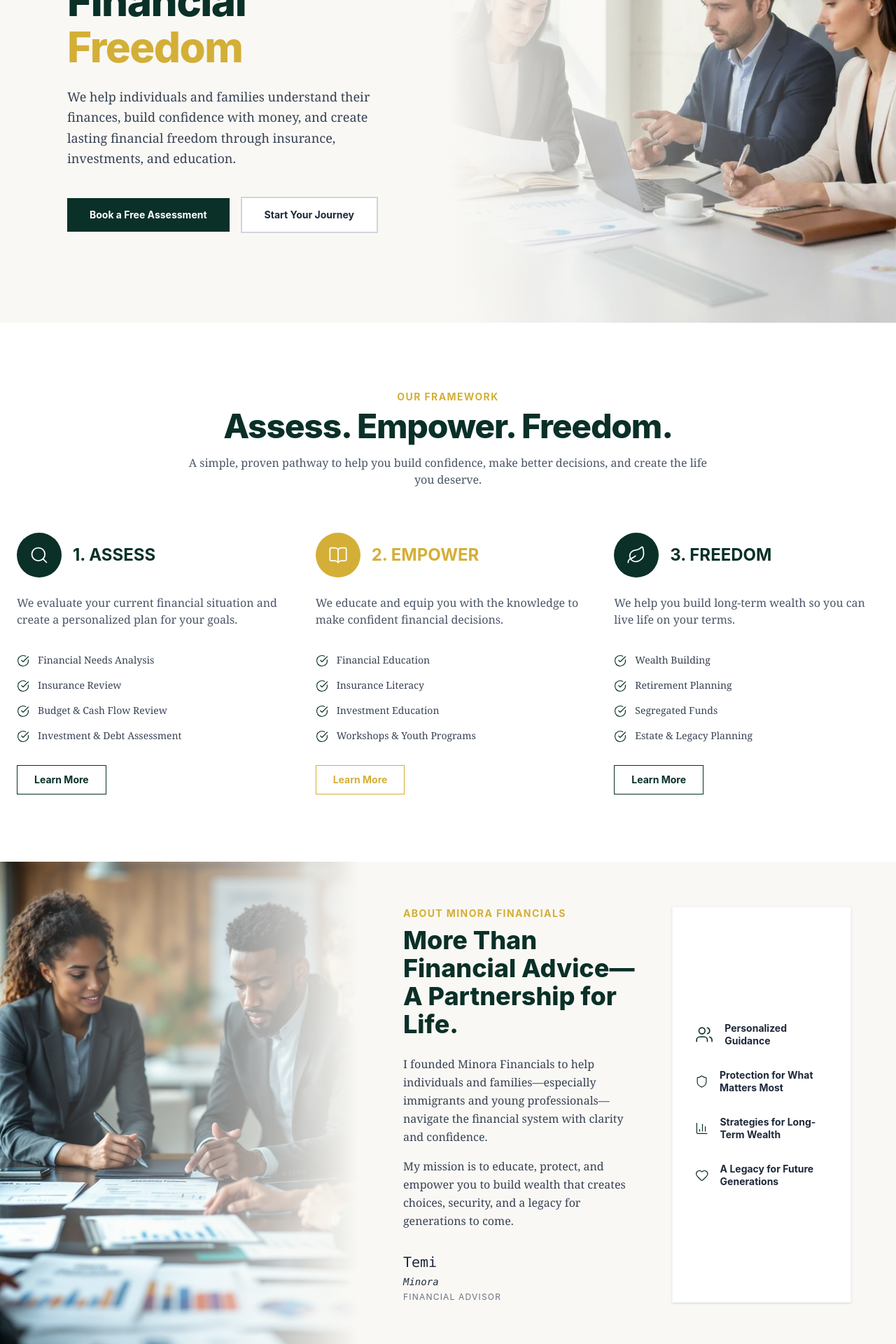
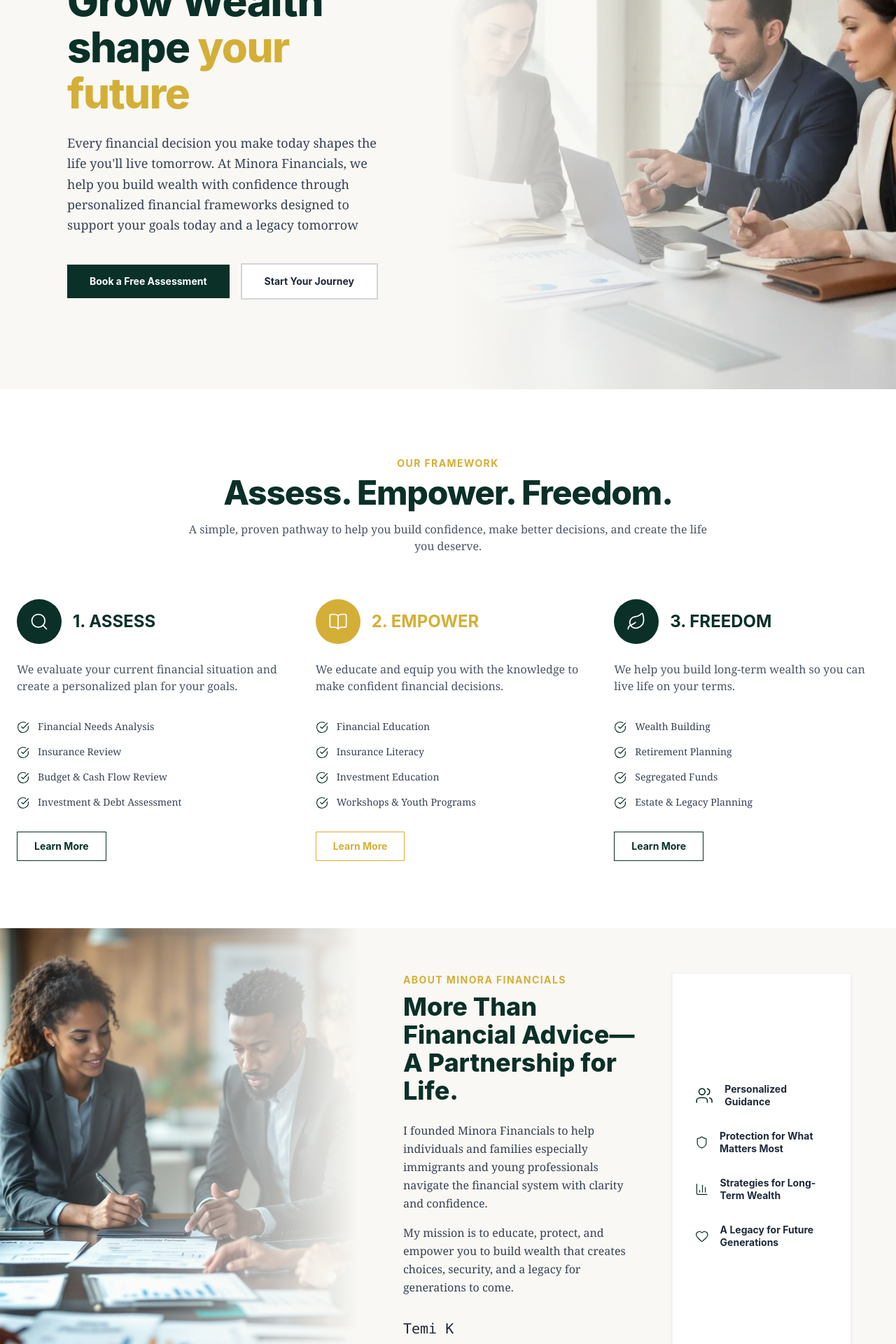
Before and after one commit to Jamarblack/Minora-Finance, a React (Vite) app in the folder minora-finance-frontend/: page / in a window 1280 px wide. Shown: the part 340-2260 px from the top of the page at 70% size. Built offline with nearby package versions, Linux system fonts and the light colour scheme.

Commit message:
feat: update About and Landing pages with new content and improved messaging

```diff
--- a/minora-finance-frontend/src/pages/AboutPage.tsx
+++ b/minora-finance-frontend/src/pages/AboutPage.tsx
@@ -40,9 +40,8 @@
           </p>
 
           <div className="mt-4">
-            <div className="font-mono text-3xl italic text-gray-800 mb-1">Temi</div>
-            <div className="font-mono text-sm italic text-gray-800 mb-1">Minora</div>
-            <div className="text-xs text-gray-500 uppercase tracking-widest">Financial Advisor</div>
+           <div className="font-mono text-xl text-gray-800 mb-1">Temi K</div>
+            <div className="font-mono text-sm italic text-gray-800 mb-1"> CEO Minora Financials</div>
           </div>
         </motion.div>
 
@@ -180,7 +179,8 @@
             <p className="font-serif text-lg leading-relaxed text-gray-800 mb-8">
               My goal is simple: to make finances less overwhelming and life more fulfilling.
             </p>
-            <p className="font-bold italic text-[#0a3028]">Temi</p>
+           <div className="font-mono text-xl text-gray-800 mb-1">Temi K</div>
+            <div className="font-mono text-sm italic text-gray-800 mb-1"> CEO Minora Financials</div>
           </motion.div>
 
         </div>
--- a/minora-finance-frontend/src/pages/LandingPage.tsx
+++ b/minora-finance-frontend/src/pages/LandingPage.tsx
@@ -74,10 +74,10 @@
           </div>
 
           <h1 className="text-5xl md:text-6xl font-extrabold tracking-tight leading-[1.1] mb-6 text-[#0a3028]">
-            From Financial <br /> Confusion to <br /> Financial <span className="text-[#d4af37]">Freedom</span>
+            Build Confidence <br /> Grow Wealth <br /> shape  <span className="text-[#d4af37]"> your future</span>
           </h1>
           <p className="text-lg text-gray-700 mb-10 leading-relaxed font-serif max-w-lg">
-            We help individuals and families understand their finances, build confidence with money, and create lasting financial freedom through insurance, investments, and education.
+           Every financial decision you make today shapes the life you'll live tomorrow. At Minora Financials, we help you build wealth with confidence through personalized financial frameworks designed to support your goals today and a legacy tomorrow
           </p>
 
           <div className="flex flex-wrap items-center gap-4 mb-8">
@@ -128,7 +128,9 @@
                 <li className="flex items-start gap-3"><CheckCircle size={18} className="text-[#0a3028] shrink-0 mt-0.5" strokeWidth={1.5}/> Budget & Cash Flow Review</li>
                 <li className="flex items-start gap-3"><CheckCircle size={18} className="text-[#0a3028] shrink-0 mt-0.5" strokeWidth={1.5}/> Investment & Debt Assessment</li>
               </ul>
-              <button className="border border-[#0a3028] text-[#0a3028] px-6 py-2.5 text-sm font-bold w-max hover:bg-[#0a3028] hover:text-white transition-colors">Learn More</button>
+              <button
+              onClick={() => navigate('/assess')}
+              className="border border-[#0a3028] text-[#0a3028] px-6 py-2.5 text-sm font-bold w-max hover:bg-[#0a3028] hover:text-white transition-colors">Learn More</button>
             </motion.div>
 
             {/* EMPOWER */}
@@ -144,7 +146,9 @@
                 <li className="flex items-start gap-3"><CheckCircle size={18} className="text-[#0a3028] shrink-0 mt-0.5" strokeWidth={1.5}/> Investment Education</li>
                 <li className="flex items-start gap-3"><CheckCircle size={18} className="text-[#0a3028] shrink-0 mt-0.5" strokeWidth={1.5}/> Workshops & Youth Programs</li>
               </ul>
-              <button className="border border-[#d4af37] text-[#d4af37] px-6 py-2.5 text-sm font-bold w-max hover:bg-[#d4af37] hover:text-white transition-colors">Learn More</button>
+              <button
+              onClick={() => navigate('/assess')}
+              className="border border-[#d4af37] text-[#d4af37] px-6 py-2.5 text-sm font-bold w-max hover:bg-[#d4af37] hover:text-white transition-colors">Learn More</button>
             </motion.div>
 
             {/* FREEDOM */}
@@ -160,7 +164,12 @@
                 <li className="flex items-start gap-3"><CheckCircle size={18} className="text-[#0a3028] shrink-0 mt-0.5" strokeWidth={1.5}/> Segregated Funds</li>
                 <li className="flex items-start gap-3"><CheckCircle size={18} className="text-[#0a3028] shrink-0 mt-0.5" strokeWidth={1.5}/> Estate & Legacy Planning</li>
               </ul>
-              <button className="border border-[#0a3028] text-[#0a3028] px-6 py-2.5 text-sm font-bold w-max hover:bg-[#0a3028] hover:text-white transition-colors">Learn More</button>
+              <button
+                onClick={() => navigate('/assess')}
+                className="border border-[#0a3028] text-[#0a3028] px-6 py-2.5 text-sm font-bold w-max hover:bg-[#0a3028] hover:text-white transition-colors"
+              >
+                Learn More
+              </button>
             </motion.div>
 
           </motion.div>
@@ -183,14 +192,13 @@
               More Than Financial Advice—<br/>A Partnership for Life.
             </h2>
             <p className="font-serif text-gray-700 mb-4 leading-relaxed text-sm md:text-base">
-              I founded Minora Financials to help individuals and families—especially immigrants and young professionals—navigate the financial system with clarity and confidence.
+              I founded Minora Financials to help individuals and families especially immigrants and young professionals navigate the financial system with clarity and confidence.
             </p>
             <p className="font-serif text-gray-700 mb-8 leading-relaxed text-sm md:text-base">
               My mission is to educate, protect, and empower you to build wealth that creates choices, security, and a legacy for generations to come.
             </p>
-            <div className="font-mono text-xl text-gray-800 mb-1">Temi</div>
-            <div className="font-mono text-sm italic text-gray-800 mb-1"> Minora</div>
-            <div className="text-xs text-gray-500 uppercase tracking-widest">Financial Advisor</div>
+            <div className="font-mono text-xl text-gray-800 mb-1">Temi K</div>
+            <div className="font-mono text-sm italic text-gray-800 mb-1"> CEO Minora Financials</div>
           </motion.div>
 
           <motion.div variants={fadeUpVariant} className="w-full md:w-64 flex flex-col justify-center space-y-8 bg-white p-8 border border-gray-100 shadow-sm shrink-0">
```
